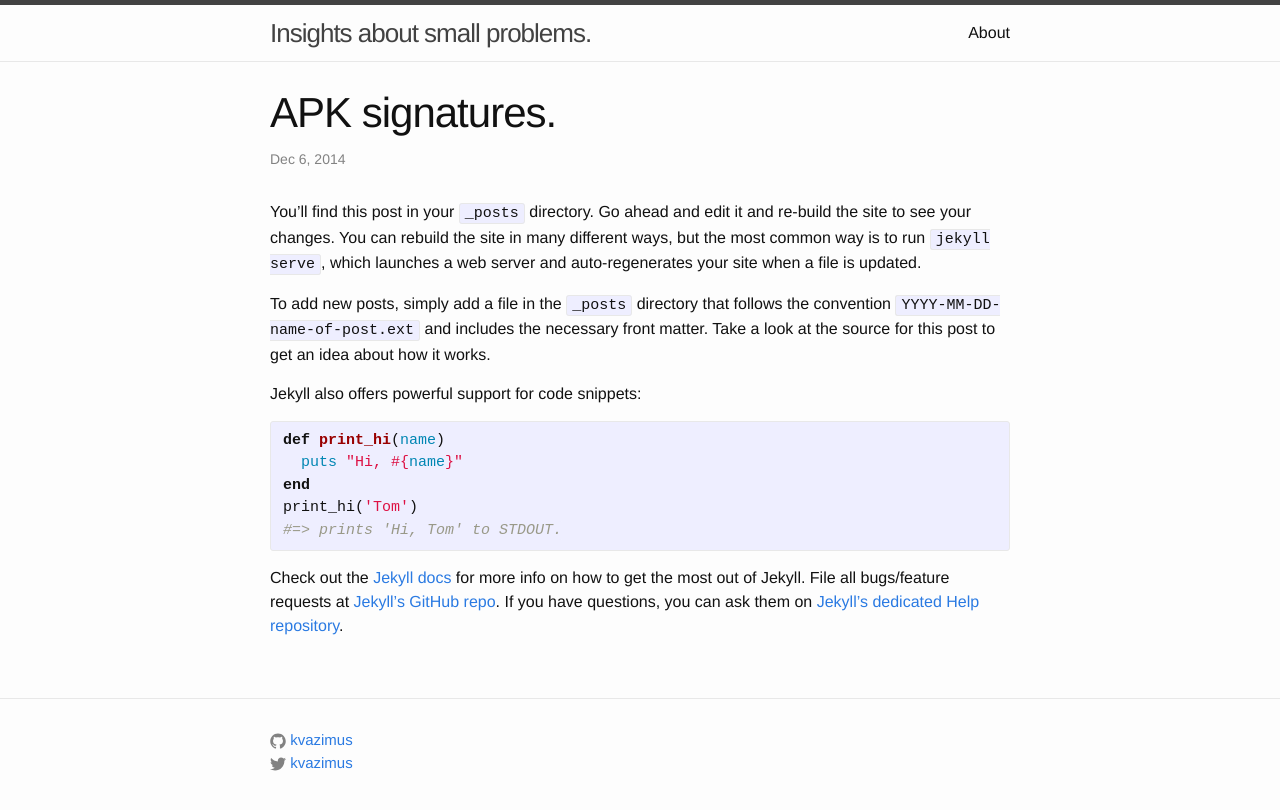
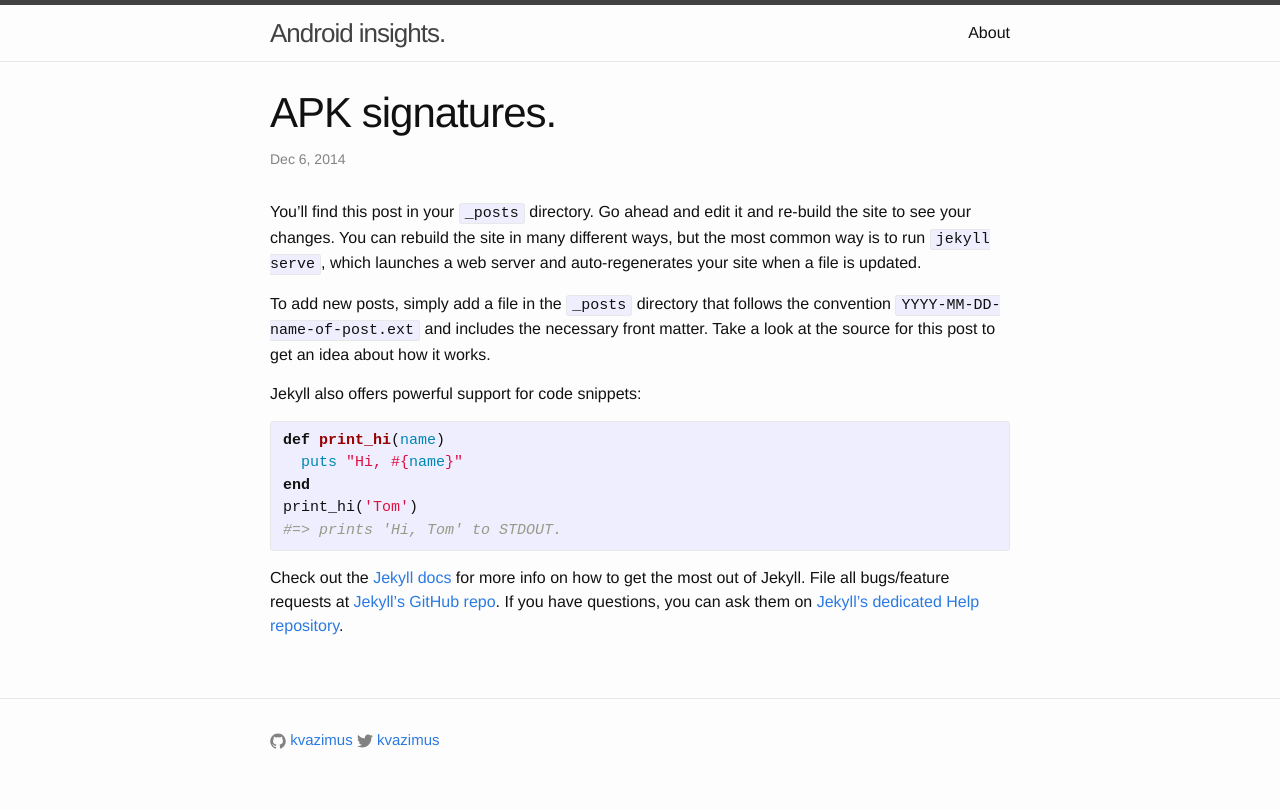
Before and after one commit to kvazimus/kvazimus.github.io, a Jekyll site: the page built from _posts/2014-12-06-apk-signatures.markdown, in a window 1280 px wide. Shown: the top 810 px of the page. Built offline with Jekyll 4.4.1, drawn with Linux system fonts in a browser that asks for light colours.

Commit message:
Changed title.

```diff
--- a/_config.yml
+++ b/_config.yml
@@ -1,5 +1,5 @@
 # Site settings
-title: Insights about small problems.
+title: Android insights.
 baseurl: "" # the subpath of your site, e.g. /blog/
 url: "https://kvazimus.github.io" # the base hostname & protocol for your site
 twitter_username: kvazimus
--- a/_includes/footer.html
+++ b/_includes/footer.html
@@ -1,12 +1,8 @@
 <footer class="site-footer">
-
   <div class="wrapper">
-
     <div class="footer-col-wrapper">
-      <div class="footer-col  footer-col-2">
-        <ul class="social-media-list">
+      <div class="footer-col">
         {% if site.github_username %}
-          <li>
           <a href="https://github.com/{{ site.github_username }}">
             <span class="icon  icon--github">
               <svg viewBox="0 0 16 16">
@@ -16,11 +12,8 @@
 
             <span class="username">{{ site.github_username }}</span>
           </a>
-          </li>
         {% endif %}
-
         {% if site.twitter_username %}
-          <li>
           <a href="https://twitter.com/{{ site.twitter_username }}">
             <span class="icon  icon--twitter">
               <svg viewBox="0 0 16 16">
@@ -31,16 +24,12 @@
 
             <span class="username">{{ site.twitter_username }}</span>
           </a>
-          </li>
         {% endif %}
-        </ul>
       </div>
 
       <div class="footer-col  footer-col-3">
         <p class="text">{{ site.description }}</p>
       </div>
     </div>
-
   </div>
-
 </footer>
```
Lines whose indentation alone changed are shown as unchanged.
